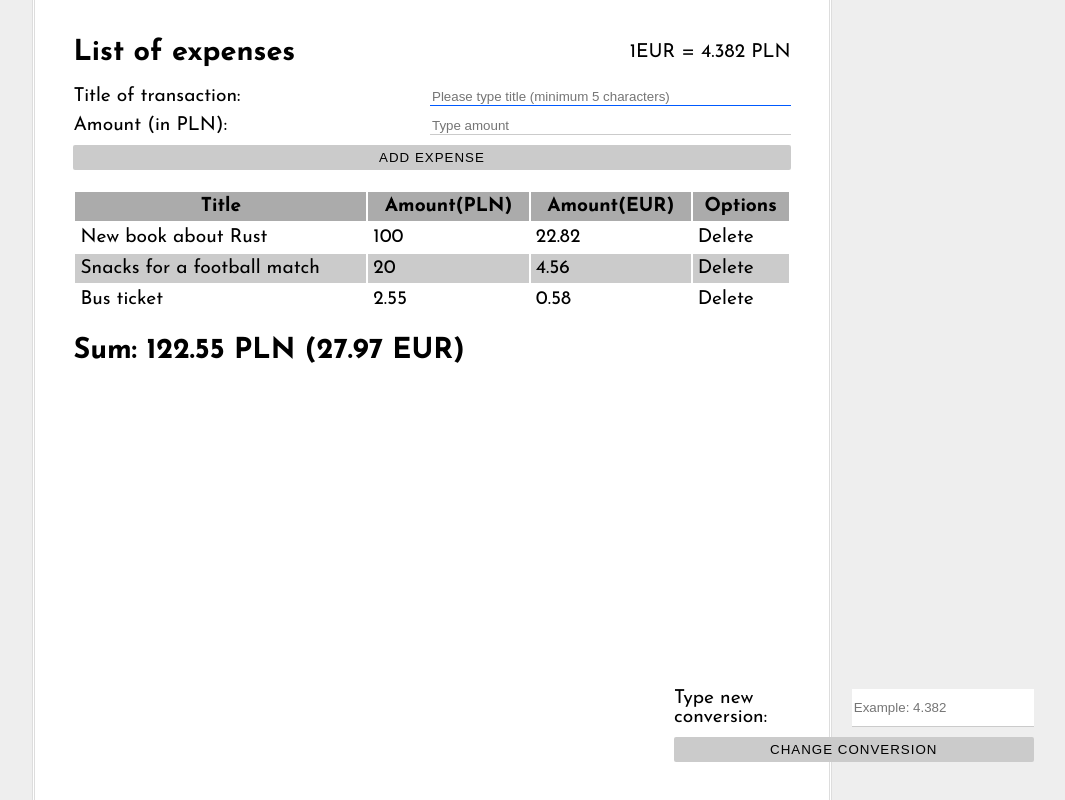
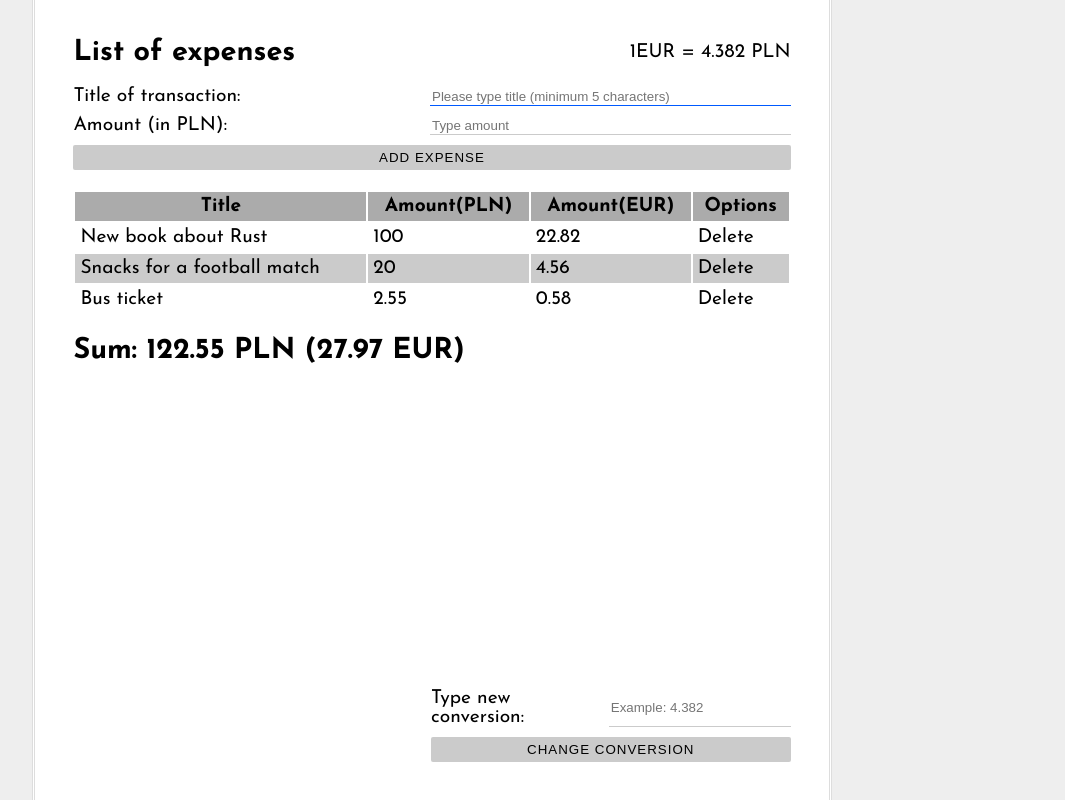
Before and after one commit to tomaszpach/list-of-expenses, a React (Create React App) app: page / in a window 1280 px wide. Shown: the whole page, without its empty margins (208-1273 px from the left). Built offline with nearby package versions, Linux system fonts and the light colour scheme.

Commit message:
body position relative

```diff
--- a/src/App.css
+++ b/src/App.css
@@ -6,6 +6,7 @@ html {
   background-color: #EEE; }
 
 body {
+  position: relative;
   box-sizing: border-box;
   min-height: 100%;
   margin: 0 auto;
--- a/src/styles/_main.scss
+++ b/src/styles/_main.scss
@@ -8,6 +8,7 @@ html {
 }
 
 body {
+  position: relative;
   box-sizing: border-box;
   min-height: 100%;
   margin: 0 auto;
```
